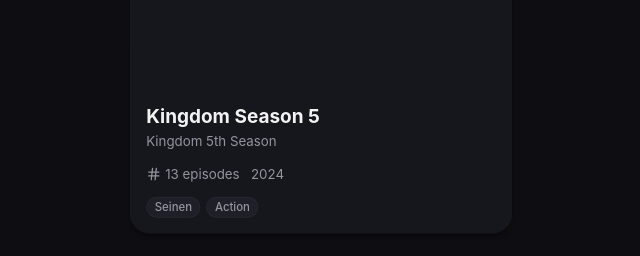
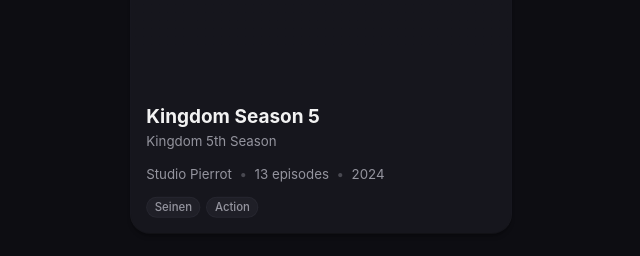
Before and after one commit to C1fer/anipick, a React (Vite) app: page / in a window 1280 px wide. Both pictures are taken after a click on the button "Find Picks". Shown: the part 512-768 px from the top of the page, without its empty margins (319-959 px from the left). Built offline with nearby package versions, Linux system fonts and the light colour scheme.

Commit message:
feat(swipe card): add studio info

```diff
--- a/src/components/SwipeableCard/SwipeableCard-def.d.ts
+++ b/src/components/SwipeableCard/SwipeableCard-def.d.ts
@@ -19,4 +19,5 @@
     releaseYear: number | null;
     genres: string[];
     demographic: string | null;
+    studio: string | null;
 }
--- a/src/components/SwipeableCard/SwipeableCard.tsx
+++ b/src/components/SwipeableCard/SwipeableCard.tsx
@@ -1,5 +1,5 @@
 import { Badge } from "../ui/badge"
-import { Disc2, Film, Hash, Star, Tv, TvMinimal } from "lucide-react"
+import { Building2, Disc2, Film, Hash, Star, Tv, TvMinimal, Calendar } from "lucide-react"
 import { useSwipeableCard } from "./useSwipeableCard"
 import type { SwipeableCardProps } from "./SwipeableCard-def"
 import { motion } from "motion/react"
@@ -63,8 +63,27 @@
         </>
     )
 
+    const renderMetaInfo = () => (
+       <div className="flex flex-wrap items-center gap-2 text-muted-foreground text-sm">
+            {[
+                mediaType === "anime" && cardData.studio,
+                cardData.episodeCount,
+                cardData.releaseYear,
+            ]
+                .filter(Boolean)
+                .map((item, i, arr) => (
+                    <span key={i} className="flex items-center gap-2">
+                        {item}
+                        {i < arr.length - 1 && <span className="text-muted-foreground/40 font-2xl">•</span>}
+                    </span>
+                ))
+            }
+        </div>
+    )
+
     const renderCardContent = () => (
         <>
+            {/* Image and Release Type/Score */}
             <div className="relative aspect-3/4 overflow-hidden">
                 <img
                     src={cardData.imgUri}
@@ -89,30 +108,25 @@
                 )}
             </div>
             <div className="flex flex-col justify-between gap-3.5 p-4">
-                <div className="">
-                    <div>
+                {/* Titltes */}
+                <div >
                     <h2
                         className="text-foreground font-bold text-xl line-clamp-2 md:line-clamp-none leading-tight hover:cursor-default"
                         title={cardData.titleLocalized || cardData.title}
                     >
                         {cardData.titleLocalized || cardData.title}
                     </h2>
-                    </div>
                     {cardData.titleLocalized && cardData.title !== cardData.titleLocalized ?  (
                         <p
                             className="text-muted-foreground text-sm mt-1 line-clamp-2 md:line-clamp-none"
                             title={cardData.title}
                         >
                             {cardData.title}
-                        </p> ) : null}
+                        </p>
+                    ) : null}
                 </div>
-                <div className="flex items-center gap-3 text-muted-foreground text-sm">
-                    <span className="flex items-center gap-1">
-                        <Hash className="w-4 h-4" />
-                        {cardData.episodeCount}
-                    </span>
-                    <span>{cardData.releaseYear}</span>
-                </div>
+                {renderMetaInfo()}
+                {/* Genres & Demographic */}
                 <div className="flex gap-1.5 flex-wrap">
                     {cardData.demographic && renderGenreDemoBadge(cardData.demographic)}
                     {cardData.genres.length > 0 && cardData.genres.map(renderGenreDemoBadge)}
--- a/src/components/SwipeableCard/useSwipeableCard.ts
+++ b/src/components/SwipeableCard/useSwipeableCard.ts
@@ -26,7 +26,8 @@
         score: data.score ?? null,
         releaseYear: data.year || data.aired.prop.from.year || null,
         genres: data.genres.slice(0, 3).map((g: MALEntity) => g.name),
-        demographic: data.demographics.length > 0 ? data.demographics[0].name : null
+        demographic: data.demographics.length > 0 ? data.demographics[0].name : null,
+        studio: data.studios.length > 0 ? data.studios[0].name : null
     }
 
     const posX = useMotionValue(0);
```
Lines whose indentation alone changed are shown as unchanged.
